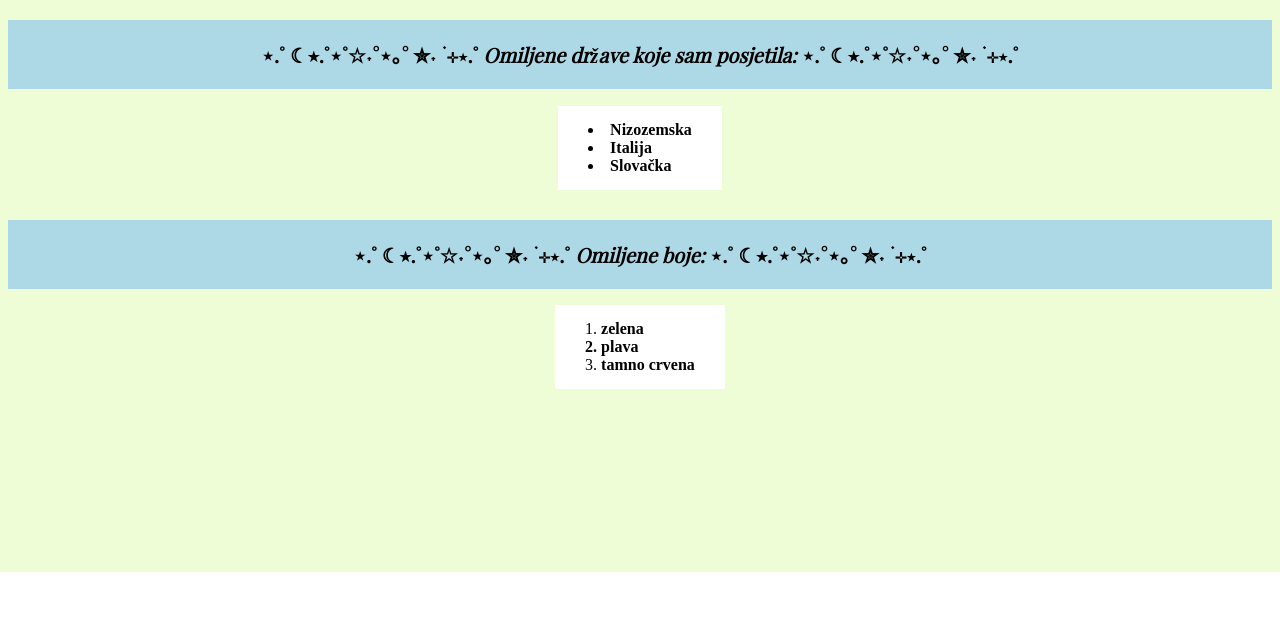
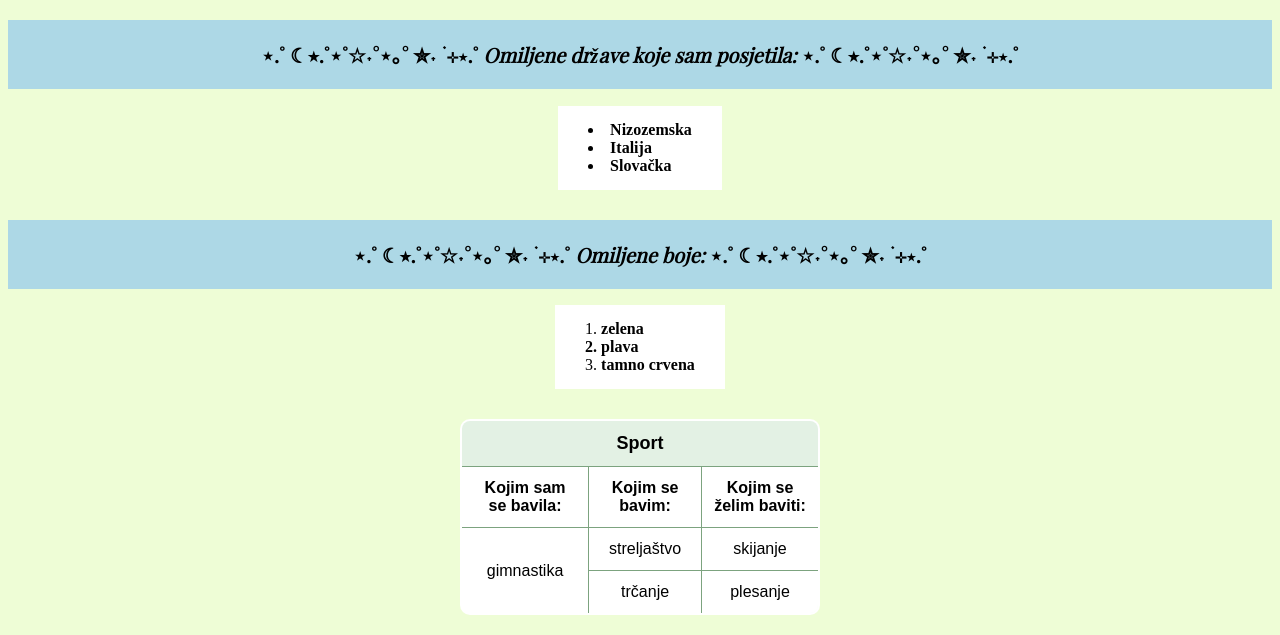
Before and after one commit to bkusinec/Multimedijske-komunikacije-, a plain HTML site: page o-meni.html in a window 1280 px wide. Shown: the part 228-863 px from the top of the page. Before the commit the page ends 800 px from the top, so only its background shows below. Drawn offline with nearby package versions, Linux system fonts and the light colour scheme.

Commit message:
Add files via upload

```diff
--- a/o-meni.html
+++ b/o-meni.html
@@ -34,9 +34,27 @@
 	</ol>
 
 
+<table>
+    <thead>
+        <tr>
+            <th colspan="3">Sport</th>
+        </tr>
+        <tr>
+            <td><strong>Kojim sam se bavila:</strong></td>
+            <td><strong>Kojim se bavim:</strong></td>
+            <td><strong>Kojim se želim baviti:</strong></td>
+        </tr>
+    </thead>
 
-
-
-
-</body>
-</html>
+    <tbody>
+        <tr>
+            <td rowspan="2">gimnastika</td>
+            <td>streljaštvo</td>
+            <td>skijanje</td>
+        </tr>
+        <tr>
+            <td>trčanje</td>
+            <td>plesanje</td>
+        </tr>
+    </tbody>
+</table>
--- a/stil.css
+++ b/stil.css
@@ -1,34 +1,34 @@
-
 .sigmar-one-regular {
   font-family: "Sigmar One", sans-serif;
   font-weight: 400;
   font-style: normal;
 }
+
 h1 {
   font-family: "Sigmar One", sans-serif;
   font-size: 48px;
   color: #333;
   text-align: center;
 }
-p{
 
+p {
   font-family: 'Playfair Display', serif;
   font-size: 20px;
   background-color: lavender;
   padding: 20px;
   text-align: center;
+}
 
-}
 body {
-	background-image: url("zelenapozadina.jpg")
+  background-image: url("zelenapozadina.jpg");
 }
 
 span {
-  font-family:Calibri;
+  font-family: Calibri;
   text-decoration: underline;
   color: green;
-  font-weight:bold;
-  font-style:italic
+  font-weight: bold;
+  font-style: italic;
 }
 
 h2 {
@@ -61,6 +61,7 @@ ol, ul {
   margin: 0 0 10px 15px;
   line-height: 1;
 }
+
 form {
   width: 400px;
   background: lavender;
@@ -70,6 +71,7 @@ form {
   margin: 50px auto;
   box-sizing: border-box;
   text-align: center;
+}
 
 fieldset {
   border: 2px solid #f7b6f3;
@@ -104,6 +106,7 @@ input[type=button] {
   border: 2px solid #d1d1e6;
   cursor: pointer;
   width: auto;
+}
 
 input[type=submit]:hover,
 input[type=reset]:hover,
@@ -111,3 +114,34 @@ input[type=button]:hover {
   background: #e3a1a8;
   box-shadow: 2px 2px 5px gray;
 }
+
+
+table {
+  width: 360px;
+  margin: 20px auto;
+  font-family: Arial, sans-serif;
+
+  border-collapse: collapse;
+  background-color: white;
+  border: 2px solid #7ca37f;
+  border-radius: 10px;
+  overflow: hidden;
+}
+
+th, td {
+  border: 1px solid #7ca37f;
+  padding: 12px;
+  text-align: center;
+  background-color: white;
+}
+
+
+thead tr:first-child th {
+  background-color: #e3f1e4;
+  font-weight: bold;
+  font-size: 18px;
+}
+
+tbody tr:nth-child(even) {
+  background-color: #f8fff8;
+}
```
Lines whose indentation alone changed are shown as unchanged.
